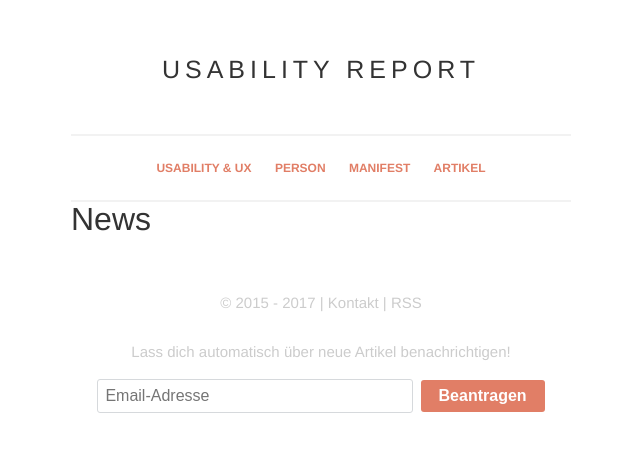
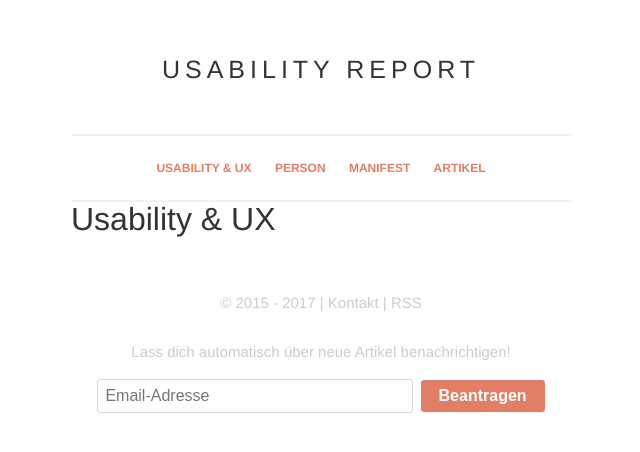
Before and after one commit to JohannesBorchard/usabilityreport, a Jekyll site: the page built from definition.html, in a window 1280 px wide. Shown: the top 452 px of the page, without its empty margins (319-959 px from the left). Built offline with Jekyll 4.4.1, drawn with Linux system fonts in a browser that asks for light colours.

Commit message:
pages update

```diff
--- a/articles.html
+++ b/articles.html
@@ -2,4 +2,4 @@
 layout: default
 ---
 
-<h1>News</h1>
+<h1>Artikel</h1>
--- a/definition.html
+++ b/definition.html
@@ -2,4 +2,4 @@
 layout: default
 ---
 
-<h1>News</h1>
+<h1>Usability & UX</h1>
--- a/manifesto.html
+++ b/manifesto.html
@@ -2,4 +2,4 @@
 layout: default
 ---
 
-<h1>News</h1>
+<h1>Manifest</h1>
```
